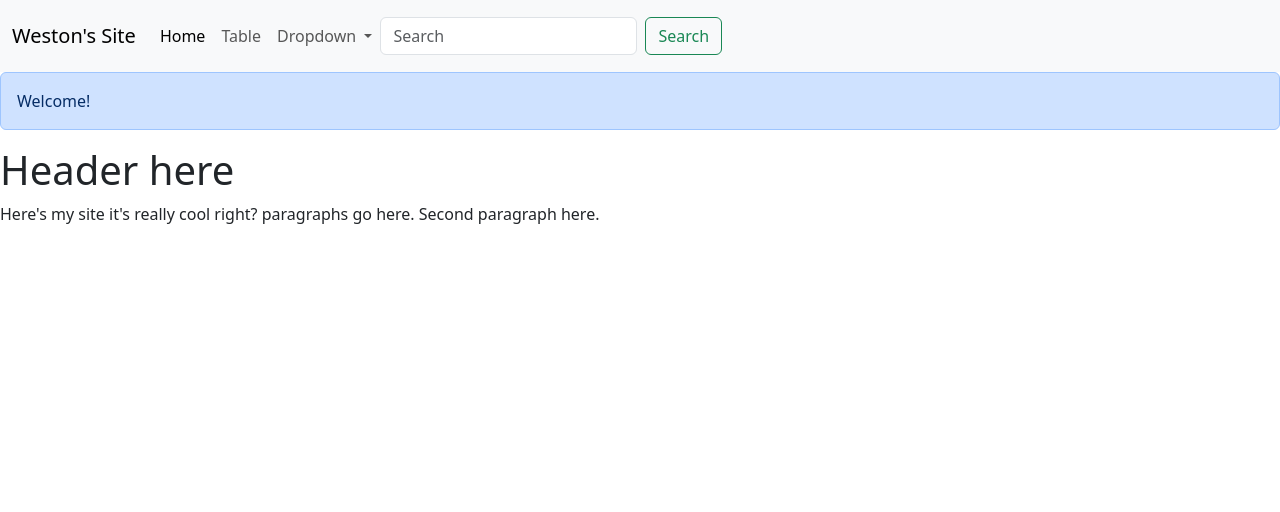
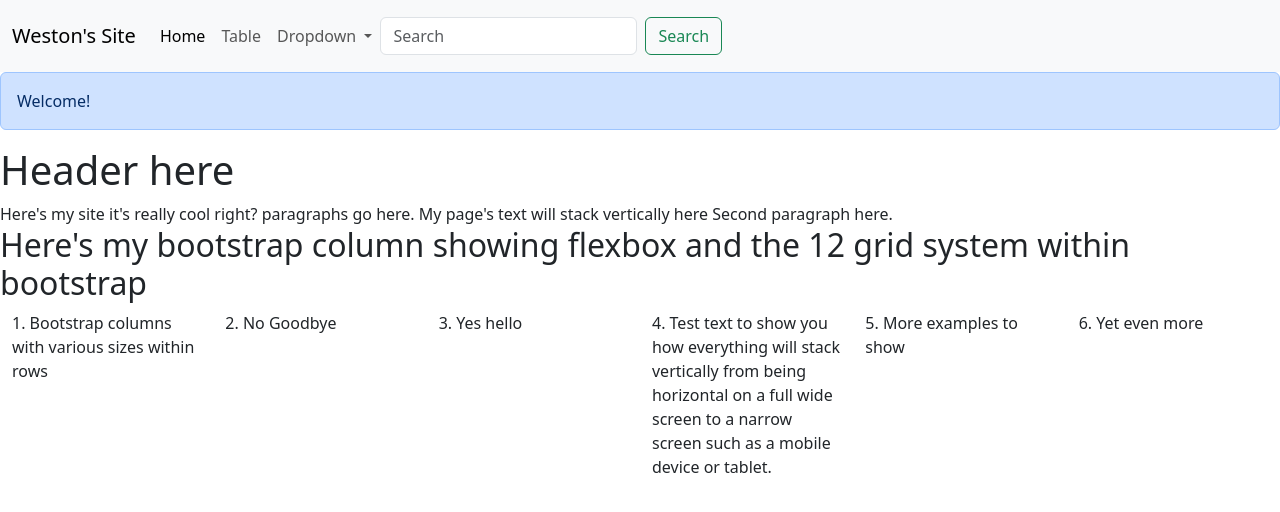
Before and after one commit to WestonGuidero/Week-3-Bootstrap, a website: page index.html in a window 1280 px wide. Drawn offline with nearby package versions, Linux system fonts and the light colour scheme.

Commit message:
updated: index.html and .gitignore

```diff
--- a/index.html
+++ b/index.html
@@ -59,9 +59,22 @@ Elements should stack vertically when the window is small -->
 <div class="alert alert-primary" role="alert">
     Welcome!
 </div>
+
 <h1> Header here</h1>
-<p1> Here's my site it's really cool right? paragraphs go here. </p1>
+<p1> Here's my site it's really cool right? paragraphs go here. My page's text will stack vertically here</p1>
 <p2> Second paragraph here.</p2>
+<h2>Here's my bootstrap column showing flexbox and the 12 grid system within bootstrap</h2>
+
+<div class="container-fluid">
+  <div class="row">
+      <div class="col-md">1. Bootstrap columns with various sizes within rows</div>
+      <div class="col-md">2. No Goodbye</div>
+      <div class="col-md">3. Yes hello</div>
+      <div class="col-md">4. Test text to show you how everything will stack vertically from being horizontal on a full wide screen to a narrow screen such as a mobile device or tablet.</div>
+      <div class="col-md">5. More examples to show</div>
+      <div class="col-md">6. Yet even more</div>
+  </div>
+</div>
 
     <!-- script ending links bootstrap & jquery in order -->
     <script src="node_modules/bootstrap/dist/js/bootstrap.bundle.js"></script>
```
Also changed, not shown: 1 other file.
